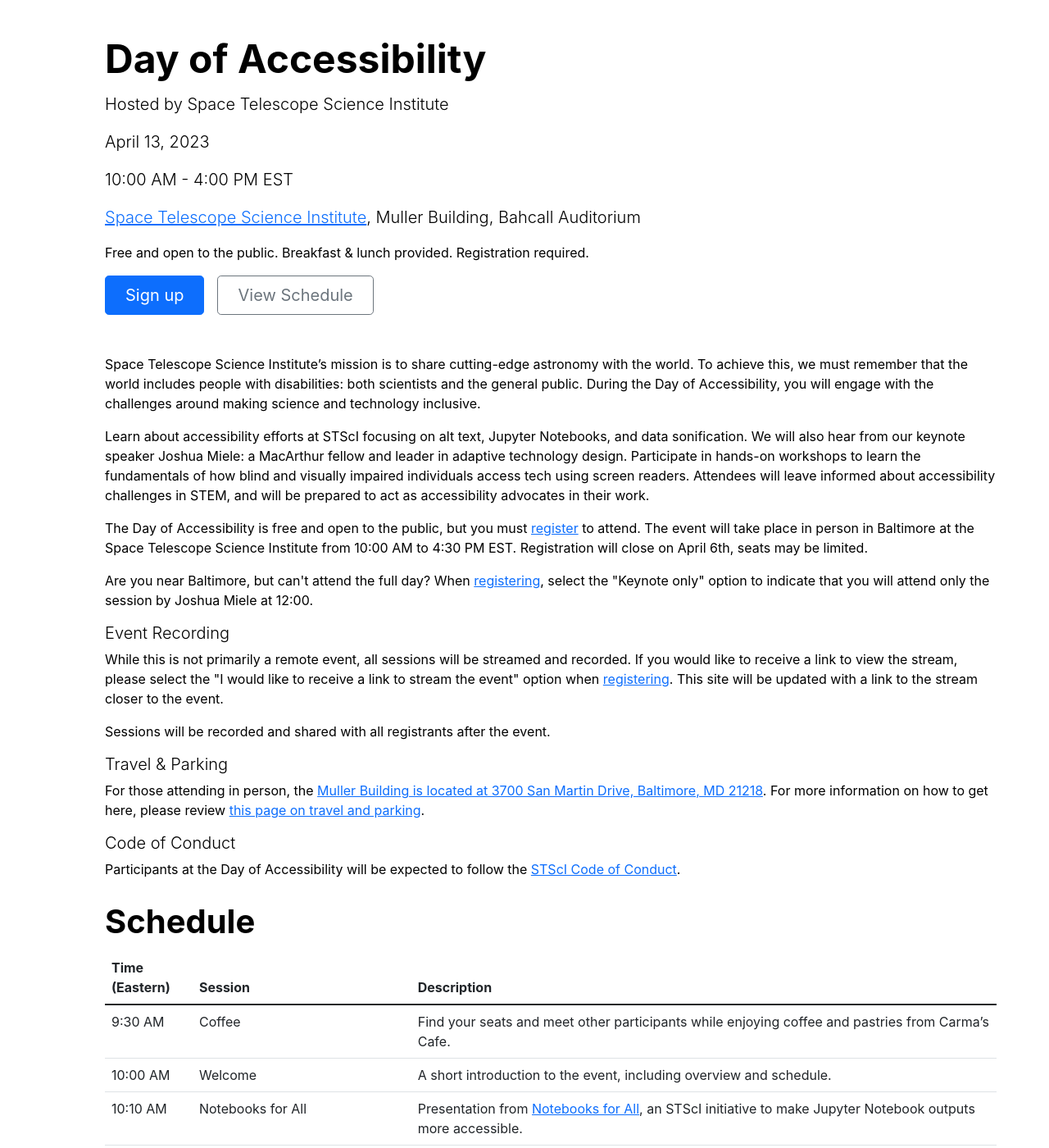
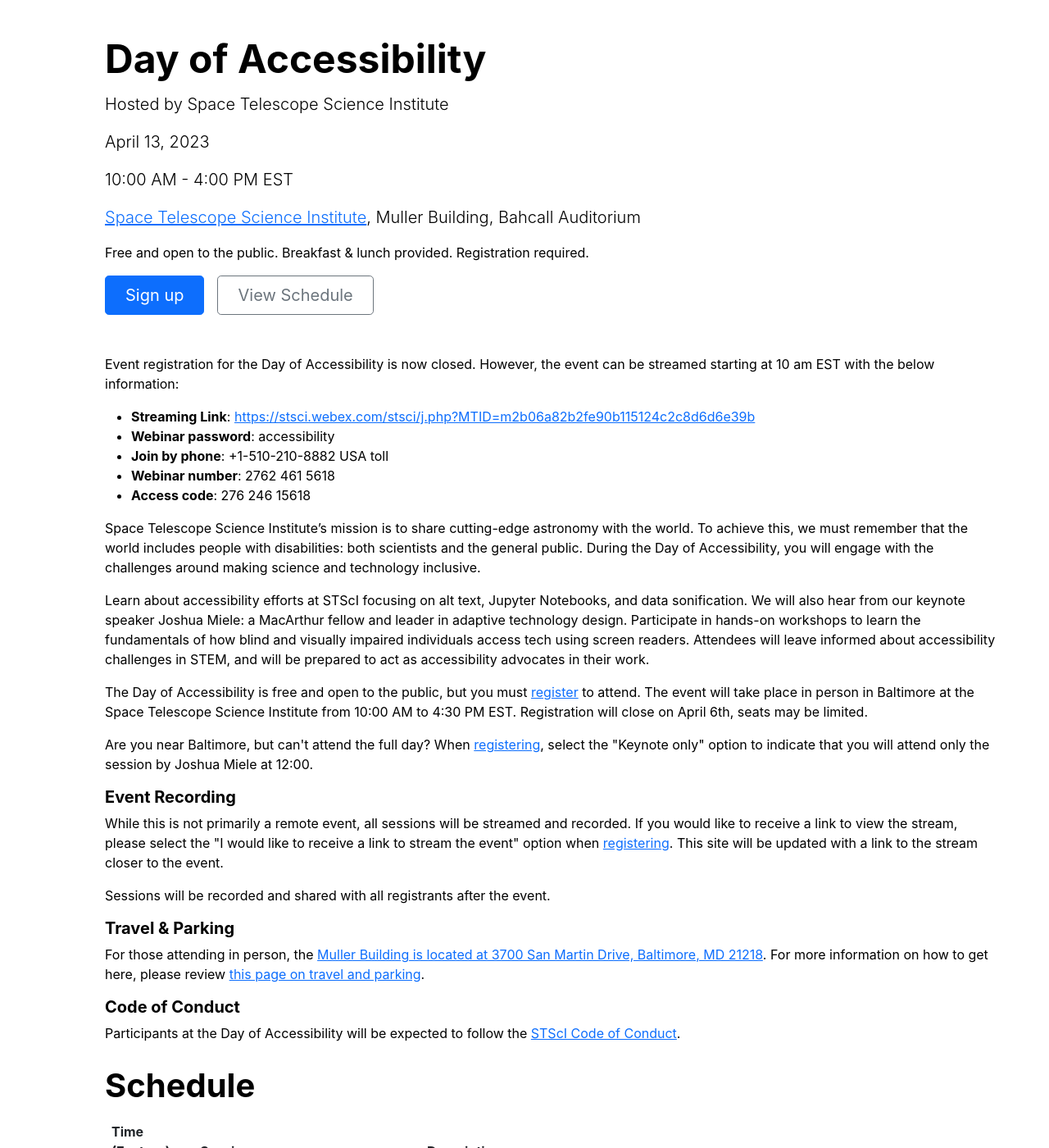
Before and after one commit to Iota-School/nonvisual_data_science_workshops, a Jekyll site: the page built from index.html, in a window 1280 px wide and 1400 px high. Shown: the whole window at 82% size. Built offline with Jekyll 4.4.1, drawn with Linux system fonts in a browser that asks for light colours; some of the changed text lies outside the part shown.

Commit message:
Added streaming link to description

```diff
--- a/index.html
+++ b/index.html
@@ -43,6 +43,28 @@
 
 <section id="description">
   <p>
+    Event registration for the Day of Accessibility is now closed. However, the event can be streamed starting at 10 am EST with the below information:
+  </p>
+
+  <ul>
+<li>
+<span class="fw-bold">  Streaming Link</span>: <a href="https://stsci.webex.com/stsci/j.php?MTID=m2b06a82b2fe90b115124c2c8d6d6e39b">https://stsci.webex.com/stsci/j.php?MTID=m2b06a82b2fe90b115124c2c8d6d6e39b</a>
+  </li>
+
+<li>
+  <span class="fw-bold">Webinar password</span>: accessibility
+  </li>
+<li>
+<span class="fw-bold">  Join by phone</span>: +1-510-210-8882 USA toll
+  </li>
+<li>
+<span class="fw-bold">  Webinar number</span>: 2762 461 5618
+  </li>
+<li>
+<span class="fw-bold">  Access code</span>: 276 246 15618
+  </li>
+</ul>
+  <p>
     Space Telescope Science Institute’s mission is to share cutting-edge astronomy with the world. To achieve this, we must remember that the world includes people with disabilities: both scientists and the general public. During the Day of Accessibility, you will engage with the challenges around making science and technology inclusive.
   </p>
   <p>
@@ -55,7 +77,7 @@
     Are you near Baltimore, but can't attend the full day? When <a target="_blank" href="https://docs.google.com/forms/d/e/1FAIpQLScoUY7GAMFjBm7khXkW4SppA3J2nmZ68c4xCjHKB9Km-idBkg/viewform">registering</a>, select the "Keynote only" option to indicate that you will attend only the session by Joshua Miele at 12:00.
   </p>
 
-  <h2 class="lead">Event Recording</h2>
+  <h2 class="lead fw-bold">Event Recording</h2>
 
   <p>
     While this is not primarily a remote event, all sessions will be streamed and recorded. If you would like to receive a link to view the stream, please select the "I would like to receive a link to stream the event" option when <a target="_blank" href="https://docs.google.com/forms/d/e/1FAIpQLScoUY7GAMFjBm7khXkW4SppA3J2nmZ68c4xCjHKB9Km-idBkg/viewform">registering</a>. This site will be updated with a link to the stream closer to the event.
@@ -65,7 +87,7 @@
   </p>
 
 
-<h2 class="lead">Travel & Parking</h2>
+<h2 class="lead fw-bold">Travel & Parking</h2>
 <p>
   For those attending in person, the
   <a href="https://www.google.com/maps/place/Space+Telescope+Science+Institute/@39.3327458,-76.6255556,17z/data=!3m1!4b1!4m6!3m5!1s0x89c8052125fc4f7b:0xcf811ae53d5f8d2b!8m2!3d39.3327417!4d-76.6233669!16s%2Fg%2F1yp1b9fkm?coh=164777&entry=tt&shorturl=1" target="-blank">
@@ -75,7 +97,7 @@
     this page on travel and parking</a>.
 </p>
 
-<h2 class="lead">Code of Conduct</h2>
+<h2 class="lead fw-bold">Code of Conduct</h2>
  <p>
    Participants at the Day of Accessibility will be expected to follow the <a target="_blank" href="https://www.stsci.edu/opportunities/our-work/our-culture/diversity-equity-and-inclusion/code-of-conduct">STScI Code of Conduct</a>.
  </p>
```
Also changed, not shown: other parts of index.html (+1 -1 lines).
